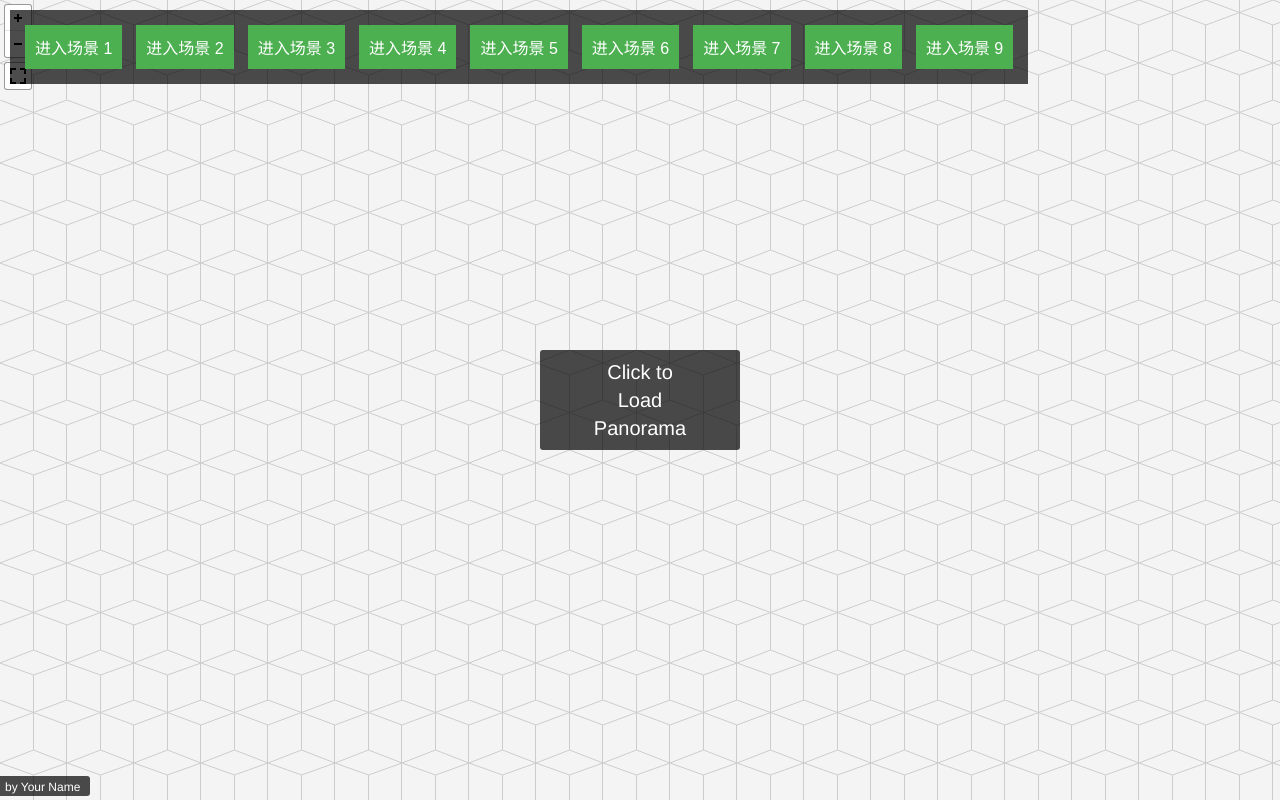
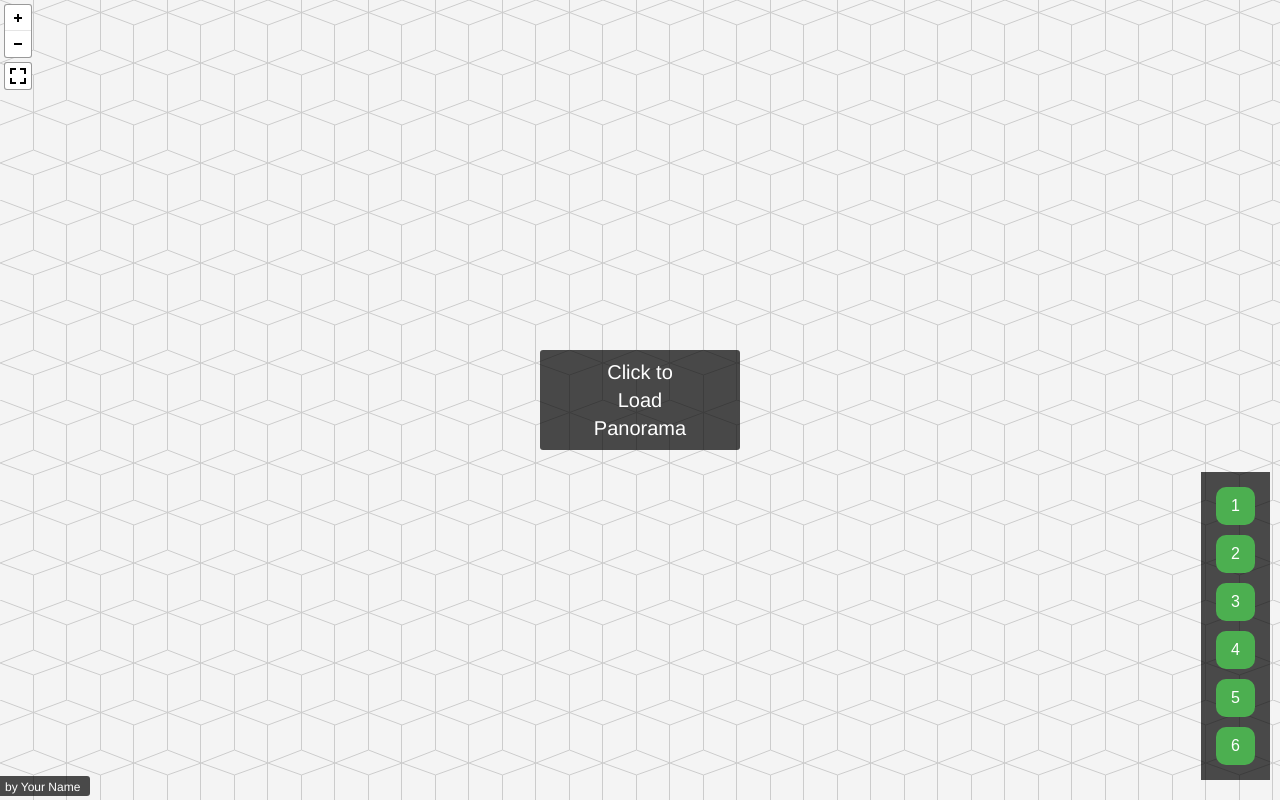
Before and after one commit to Niudaqi233/vr, a plain HTML site: page index.html in a window 1280 px wide. Drawn offline with Linux system fonts and the light colour scheme.

Commit message:
Update index.html

```diff
--- a/index.html
+++ b/index.html
@@ -23,23 +23,28 @@
         /* 按钮样式 */
         #button-container {
             position: fixed;
-            top: 10px;
-            left: 10px;
+            bottom: 20px; /* 按钮靠底部 */
+            right: 10px;  /* 按钮靠右侧 */
             z-index: 9999;
             background-color: rgba(0, 0, 0, 0.7);
             padding: 10px;
             color: white;
             font-size: 16px;
+            display: flex;
+            flex-direction: column;
+            align-items: center;
         }
 
         button {
             background-color: #4CAF50;
             color: white;
             border: none;
-            padding: 10px;
+            padding: 10px 15px;
             font-size: 16px;
             cursor: pointer;
             margin: 5px;
+            border-radius: 10px; /* 圆润按钮 */
+            transition: background-color 0.3s;
         }
 
         button:hover {
@@ -52,22 +57,19 @@
     <div id="panorama"></div>
 
     <div id="button-container">
-        <button onclick="moveToScene('scene1')">进入场景 1</button>
-        <button onclick="moveToScene('scene2')">进入场景 2</button>
-        <button onclick="moveToScene('scene3')">进入场景 3</button>
-        <button onclick="moveToScene('scene4')">进入场景 4</button>
-        <button onclick="moveToScene('scene5')">进入场景 5</button>
-        <button onclick="moveToScene('scene6')">进入场景 6</button>
-        <button onclick="moveToScene('scene7')">进入场景 7</button>
-        <button onclick="moveToScene('scene8')">进入场景 8</button>
-        <button onclick="moveToScene('scene9')">进入场景 9</button>
+        <button onclick="moveToScene('scene1')">1</button>
+        <button onclick="moveToScene('scene2')">2</button>
+        <button onclick="moveToScene('scene3')">3</button>
+        <button onclick="moveToScene('scene4')">4</button>
+        <button onclick="moveToScene('scene5')">5</button>
+        <button onclick="moveToScene('scene6')">6</button>
     </div>
 
     <script src="pannellum.js" defer></script>
     <script defer>
         let viewer;
 
-        // 预加载九个场景
+        // 预加载六个场景
         const scenes = {
             scene1: {
                 panorama: "M3_UHD_Render_equirectangular-jpg_Outside_a_Chinese_cultural_2046351650_13144840(1).jpg",
@@ -97,21 +99,6 @@
             scene6: {
                 panorama: "M3_UHD_Render_equirectangular-jpg_In_front_of_the_1678897953_13145362(1).jpg",
                 yaw: 135,
-                pitch: 0
-            },
-            scene7: {
-                panorama: "M3_UHD_Render_equirectangular-jpg_The_corridor_of_a_2080300368_13145102(1).jpg", // 替换为场景7的图片路径
-                yaw: 45,
-                pitch: 0
-            },
-            scene8: {
-                panorama: "M3_UHD_Render_equirectangular-jpg_A_modern_chemistry_laboratory_1758146799_13145078(1).jpg", // 替换为场景8的图片路径
-                yaw: 90,
-                pitch: 0
-            },
-            scene9: {
-                panorama: "M3_UHD_Render_equirectangular-jpg_A_modern_chemistry_laboratory_736469277_13145077(1).jpg", // 替换为场景9的图片路径
-                yaw: 180,
                 pitch: 0
             }
         };
@@ -153,21 +140,6 @@
                         "panorama": scenes.scene6.panorama,
                         "yaw": scenes.scene6.yaw,
                         "pitch": scenes.scene6.pitch
-                    },
-                    "scene7": {
-                        "panorama": scenes.scene7.panorama,
-                        "yaw": scenes.scene7.yaw,
-                        "pitch": scenes.scene7.pitch
-                    },
-                    "scene8": {
-                        "panorama": scenes.scene8.panorama,
-                        "yaw": scenes.scene8.yaw,
-                        "pitch": scenes.scene8.pitch
-                    },
-                    "scene9": {
-                        "panorama": scenes.scene9.panorama,
-                        "yaw": scenes.scene9.yaw,
-                        "pitch": scenes.scene9.pitch
                     }
                 }
             });
```
